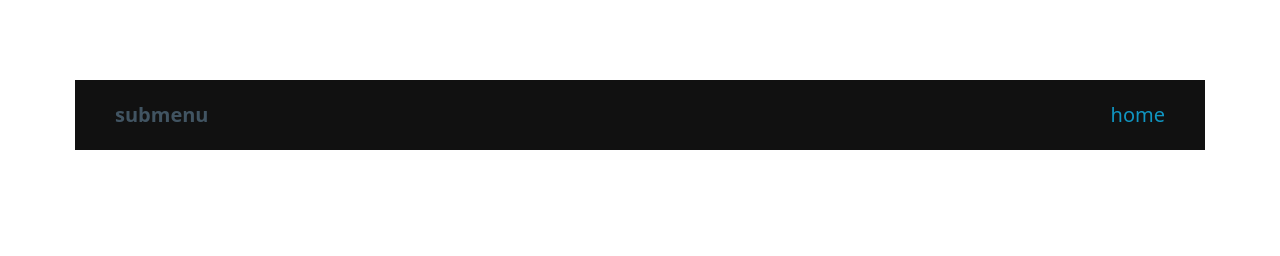
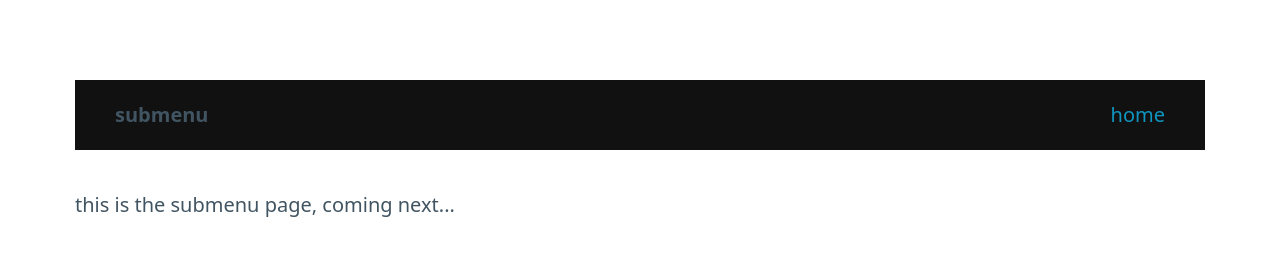
Before and after one commit to edwardtanguay/et053-minimal-site-libraries, a plain HTML site: page submenu.html in a window 1280 px wide. Drawn offline with nearby package versions, Linux system fonts and the light colour scheme.

Commit message:
note on submenu page

```diff
--- a/submenu.html
+++ b/submenu.html
@@ -22,6 +22,9 @@
 				<li><a href="index.html">home</a></li>
 			</ul>
 		</nav>
+		<section>
+			<p>this is the submenu page, coming next...</p>
+		</section>
 	</main>
 </body>
 
```
